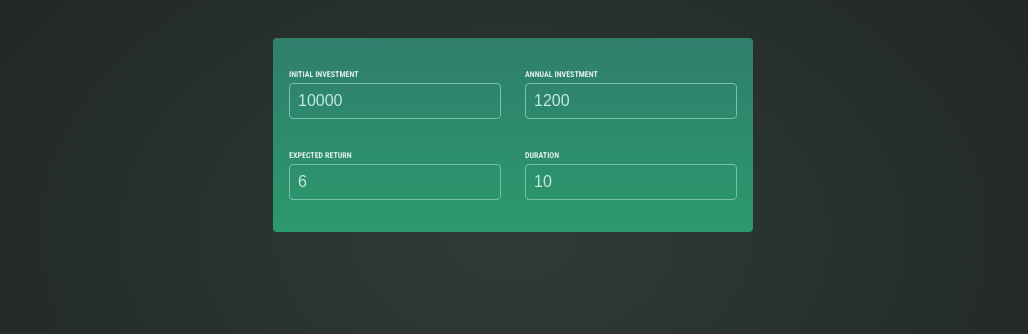
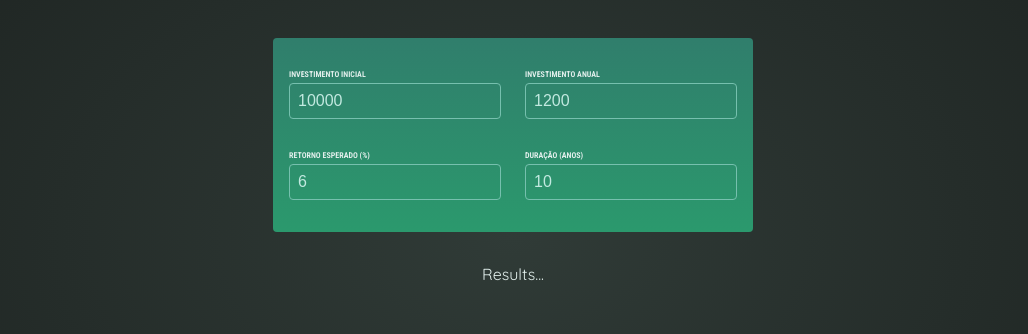
Before and after one commit to miyamiyashiro/simulador-investimentos, a React (Vite) app: page / in a window 1280 px wide. Shown: the part 188-522 px from the top of the page, without its empty margins (127-1155 px from the left). Built offline with nearby package versions, Linux system fonts and the light colour scheme.

Commit message:
feat: eleva estado para o App e conecta formulario aos resultados

```diff
--- a/src/App.jsx
+++ b/src/App.jsx
@@ -1,13 +1,35 @@
-import Header from './components/Header.jsx';
-import UserInput from './components/UserInput.jsx';
+import { useState } from 'react'
+import Header from './components/Header.jsx'
+import UserInput from './components/UserInput.jsx'
+import Results from './components/Results.jsx'
 
 function App() {
+  // Estado elevado no componente pai
+  const [userInput, setUserInput] = useState({
+    initialInvestment: 10000,
+    annualInvestment: 1200,
+    expectedReturn: 6,
+    duration: 10,
+  })
+
+  function handleChange(inputIdentifier, newValue) {
+    setUserInput((prevUserInput) => {
+      return {
+        ...prevUserInput,
+        [inputIdentifier]: +newValue, // O '+' garante a conversão de string para número
+      }
+    })
+  }
+
   return (
     <>
       <Header />
-      <UserInput />
+      {/* Conecta o formulário passando o estado e a função de alteração */}
+      <UserInput userInput={userInput} onChange={handleChange} />
+      {/* Conecta a tabela de resultados passando o estado atualizado */}
+      <Results input={userInput} />
     </>
-  );
+  )
 }
 
-export default App;
+export default App
--- /dev/null
+++ b/src/components/Results.jsx
@@ -0,0 +1,4 @@
+export default function Results({ input }) {
+  console.log(JSON.stringify(input));
+  return <p className="center">Results...</p>;
+}
--- a/src/components/UserInput.jsx
+++ b/src/components/UserInput.jsx
@@ -1,52 +1,46 @@
-import { useState } from 'react';
-
-export default function UserInput() {
-  const [userInput, setUserInput] = useState({
-    initialInvestment: 10000,
-    annualInvestment: 1200,
-    expectedReturn: 6,
-    duration: 10,
-  });
-
-  function handleChange(inputIdentifier, newValue) {
-    setUserInput((prevUserInput) => {
-      return {
-        ...prevUserInput,
-        [inputIdentifier]: newValue,
-      };
-    });
-  }
-
+export default function UserInput({ userInput, onChange }) {
   return (
     <section id="user-input">
       <div className="input-group">
         <p>
-          <label htmlFor="initial-investment">Initial Investment</label>
-          <input id="initial-investment" type="number" required
+          <label>Investimento Inicial</label>
+          <input
+            type="number"
+            required
             value={userInput.initialInvestment}
-            onChange={(event) => handleChange('initialInvestment', event.target.value)} />
+            onChange={(e) => onChange('initialInvestment', e.target.value)}
+          />
         </p>
         <p>
-          <label htmlFor="annual-investment">Annual Investment</label>
-          <input id="annual-investment" type="number" required
+          <label>Investimento Anual</label>
+          <input
+            type="number"
+            required
             value={userInput.annualInvestment}
-            onChange={(event) => handleChange('annualInvestment', event.target.value)} />
+            onChange={(e) => onChange('annualInvestment', e.target.value)}
+          />
         </p>
       </div>
       <div className="input-group">
         <p>
-          <label htmlFor="expected-return">Expected Return</label>
-          <input id="expected-return" type="number" required
+          <label>Retorno Esperado (%)</label>
+          <input
+            type="number"
+            required
             value={userInput.expectedReturn}
-            onChange={(event) => handleChange('expectedReturn', event.target.value)} />
+            onChange={(e) => onChange('expectedReturn', e.target.value)}
+          />
         </p>
         <p>
-          <label htmlFor="duration">Duration</label>
-          <input id="duration" type="number" required
+          <label>Duração (Anos)</label>
+          <input
+            type="number"
+            required
             value={userInput.duration}
-            onChange={(event) => handleChange('duration', event.target.value)} />
+            onChange={(e) => onChange('duration', e.target.value)}
+          />
         </p>
       </div>
     </section>
-  );
+  )
 }
```
